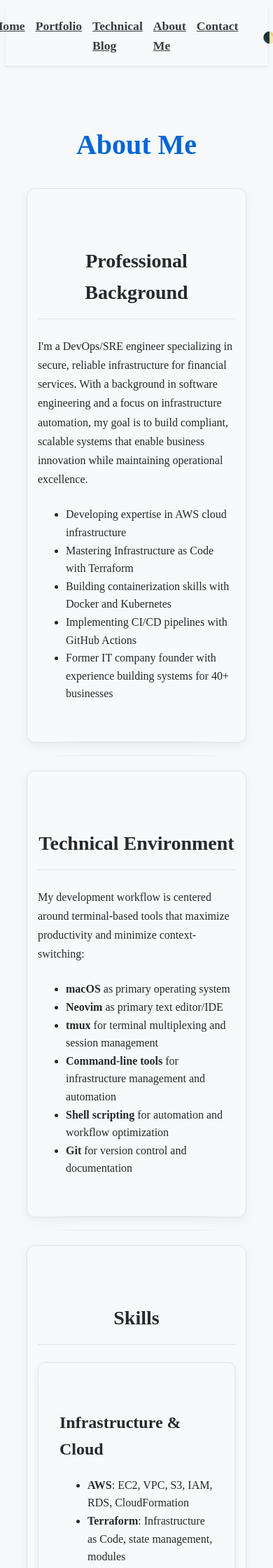
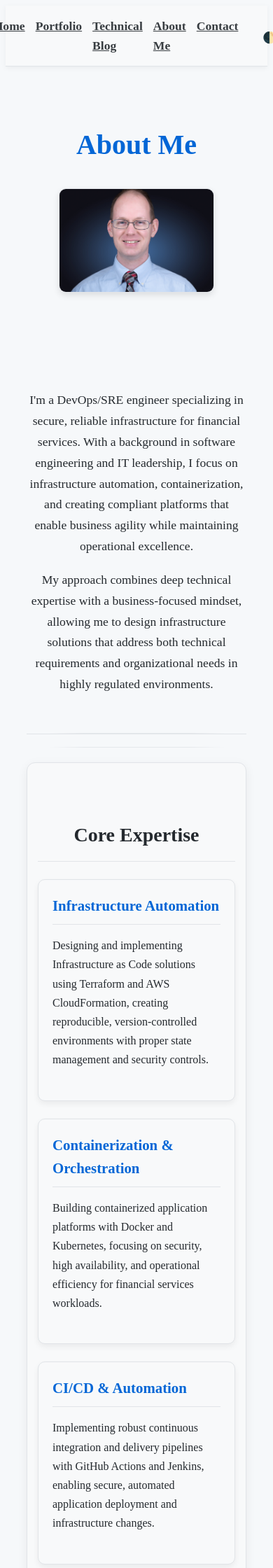
Before and after one commit to joshuamichaelhall/joshuamichaelhall.github.io, a Jekyll site: the page built from pages/about.md, in a window 390 px wide. Shown: the top 2240 px of the page at 70% size. Built offline with Jekyll 4.4.1, drawn with Linux system fonts in a browser that asks for light colours; nearby versions of some CDN libraries; some of the changed text lies outside the part shown.

Commit message:
update to remove salary

```diff
--- a/assets/main.scss
+++ b/assets/main.scss
@@ -1789,3 +1789,200 @@
     margin-top: 5px;
   }
 }
+
+/* Profile Styling */
+.profile-header {
+  display: flex;
+  gap: 30px;
+  margin-bottom: 40px;
+  padding-bottom: 40px;
+  border-bottom: 1px solid var(--border-color);
+}
+
+.profile-image {
+  flex: 0 0 220px;
+}
+
+.profile-image img {
+  width: 220px;
+  height: auto;
+  border-radius: 10px;
+  border: 1px solid var(--border-color);
+  box-shadow: 0 4px 10px rgba(0, 0, 0, 0.1);
+}
+
+.profile-summary {
+  flex: 1;
+}
+
+.profile-summary p {
+  margin-bottom: 15px;
+  line-height: 1.7;
+  font-size: 1.1rem;
+}
+
+/* Expertise Grid */
+.expertise-grid {
+  display: grid;
+  grid-template-columns: repeat(auto-fill, minmax(300px, 1fr));
+  gap: 25px;
+  margin-top: 20px;
+}
+
+.expertise-item {
+  background-color: var(--bg-content);
+  padding: 20px;
+  border-radius: 10px;
+  box-shadow: 0 4px 8px rgba(0, 0, 0, 0.06);
+  border: 1px solid var(--border-color);
+  transition: transform 0.3s ease, box-shadow 0.3s ease;
+}
+
+.expertise-item:hover {
+  transform: translateY(-5px);
+  box-shadow: 0 8px 16px rgba(0, 0, 0, 0.1);
+}
+
+.expertise-item h3 {
+  color: var(--primary-color);
+  margin-top: 0;
+  margin-bottom: 15px;
+  font-size: 1.3rem;
+  padding-bottom: 10px;
+  border-bottom: 1px solid var(--border-color);
+}
+
+/* Certifications Grid */
+.certifications-grid {
+  display: grid;
+  grid-template-columns: repeat(auto-fill, minmax(300px, 1fr));
+  gap: 25px;
+  margin-top: 20px;
+}
+
+.certification-item {
+  background-color: var(--bg-content);
+  padding: 20px;
+  border-radius: 10px;
+  box-shadow: 0 4px 8px rgba(0, 0, 0, 0.06);
+  border: 1px solid var(--border-color);
+  transition: transform 0.3s ease, box-shadow 0.3s ease;
+}
+
+.certification-item:hover {
+  transform: translateY(-5px);
+  box-shadow: 0 8px 16px rgba(0, 0, 0, 0.1);
+}
+
+.certification-item h3 {
+  color: var(--primary-color);
+  margin-top: 0;
+  margin-bottom: 5px;
+  font-size: 1.3rem;
+}
+
+.certification-status {
+  font-size: 0.9rem;
+  margin-bottom: 15px;
+  padding: 5px 10px;
+  display: inline-block;
+  border-radius: 4px;
+}
+
+.certification-item.completed .certification-status {
+  background-color: rgba(46, 164, 79, 0.15);
+  border: 1px solid rgba(46, 164, 79, 0.3);
+  color: #2ea44f;
+}
+
+.certification-item.upcoming .certification-status {
+  background-color: rgba(3, 102, 214, 0.15);
+  border: 1px solid rgba(3, 102, 214, 0.3);
+  color: #0366d6;
+}
+
+/* Career Development */
+.career-stage {
+  margin-bottom: 30px;
+  padding-bottom: 30px;
+  border-bottom: 1px solid var(--border-color);
+}
+
+.career-stage:last-child {
+  border-bottom: none;
+  padding-bottom: 0;
+  margin-bottom: 0;
+}
+
+.career-stage h3 {
+  color: var(--primary-color);
+  margin-bottom: 15px;
+  font-size: 1.4rem;
+}
+
+.career-stage ul {
+  padding-left: 20px;
+}
+
+.career-stage ul li {
+  margin-bottom: 10px;
+  line-height: 1.6;
+}
+
+/* Responsive adjustments */
+@media (max-width: 768px) {
+  .profile-header {
+    flex-direction: column;
+    align-items: center;
+    text-align: center;
+  }
+
+  .profile-image {
+    margin-bottom: 20px;
+  }
+
+  .expertise-grid,
+  .certifications-grid {
+    grid-template-columns: 1fr;
+  }
+}
+
+/* Fix code block styling */
+.post-content pre {
+  background-color: var(--code-bg);
+  border: 1px solid var(--border-color);
+  border-radius: 6px;
+  padding: 15px;
+  overflow-x: auto;
+  margin: 20px 0;
+}
+
+.post-content code,
+.post-content pre code {
+  font-family: 'Consolas', 'Monaco', 'Andale Mono', 'Ubuntu Mono', monospace;
+  font-size: 14px;
+  line-height: 1.5;
+  color: var(--text-color);
+}
+
+/* Dark theme adjustments */
+.dark-theme .post-content pre {
+  background-color: #1e2329;
+}
+
+.dark-theme .post-content code,
+.dark-theme .post-content pre code {
+  color: #c9d1d9;
+}
+
+/* Specifically for Prism syntax highlighting */
+pre[class*="language-"] {
+  font-size: 14px !important;
+  line-height: 1.5 !important;
+}
+
+code[class*="language-"] {
+  font-size: 14px !important;
+  line-height: 1.5 !important;
+  font-family: 'Consolas', 'Monaco', 'Andale Mono', 'Ubuntu Mono', monospace !important;
+}
--- a/pages/about.md
+++ b/pages/about.md
@@ -6,110 +6,124 @@
 
 # About Me
 
+<div class="profile-header with-divider">
+  <div class="profile-image">
+    <img src="/assets/images/profile.jpg" alt="Joshua Michael Hall" />
+  </div>
+  <div class="profile-summary">
+    <p>I'm a DevOps/SRE engineer specializing in secure, reliable infrastructure for financial services. With a background in software engineering and IT leadership, I focus on infrastructure automation, containerization, and creating compliant platforms that enable business agility while maintaining operational excellence.</p>
+    <p>My approach combines deep technical expertise with a business-focused mindset, allowing me to design infrastructure solutions that address both technical requirements and organizational needs in highly regulated environments.</p>
+  </div>
+</div>
+
 <div class="content-section with-divider">
-  <h2>Professional Background</h2>
-  <p>I'm a DevOps/SRE engineer specializing in secure, reliable infrastructure for financial services. With a background in software engineering and a focus on infrastructure automation, my goal is to build compliant, scalable systems that enable business innovation while maintaining operational excellence.</p>
-
-  <ul>
-    <li>Developing expertise in AWS cloud infrastructure</li>
-    <li>Mastering Infrastructure as Code with Terraform</li>
-    <li>Building containerization skills with Docker and Kubernetes</li>
-    <li>Implementing CI/CD pipelines with GitHub Actions</li>
-    <li>Former IT company founder with experience building systems for 40+ businesses</li>
-  </ul>
+  <h2>Core Expertise</h2>
+  <div class="expertise-grid">
+    <div class="expertise-item">
+      <h3>Infrastructure Automation</h3>
+      <p>Designing and implementing Infrastructure as Code solutions using Terraform and AWS CloudFormation, creating reproducible, version-controlled environments with proper state management and security controls.</p>
+    </div>
+    <div class="expertise-item">
+      <h3>Containerization & Orchestration</h3>
+      <p>Building containerized application platforms with Docker and Kubernetes, focusing on security, high availability, and operational efficiency for financial services workloads.</p>
+    </div>
+    <div class="expertise-item">
+      <h3>CI/CD & Automation</h3>
+      <p>Implementing robust continuous integration and delivery pipelines with GitHub Actions and Jenkins, enabling secure, automated application deployment and infrastructure changes.</p>
+    </div>
+    <div class="expertise-item">
+      <h3>Security & Compliance</h3>
+      <p>Integrating security throughout the infrastructure lifecycle with compliance-as-code approaches, automated security scanning, and audit-ready implementation for financial regulations.</p>
+    </div>
+  </div>
 </div>
 
 <div class="content-section with-divider">
   <h2>Technical Environment</h2>
   <p>My development workflow is centered around terminal-based tools that maximize productivity and minimize context-switching:</p>
   <ul>
-    <li><strong>macOS</strong> as primary operating system</li>
-    <li><strong>Neovim</strong> as primary text editor/IDE</li>
-    <li><strong>tmux</strong> for terminal multiplexing and session management</li>
+    <li><strong>macOS</strong> as primary operating system with <strong>Linux</strong> for server environments</li>
+    <li><strong>Neovim</strong> as primary text editor/IDE with custom configurations for infrastructure development</li>
+    <li><strong>tmux</strong> for terminal multiplexing and persistent session management</li>
     <li><strong>Command-line tools</strong> for infrastructure management and automation</li>
-    <li><strong>Shell scripting</strong> for automation and workflow optimization</li>
-    <li><strong>Git</strong> for version control and documentation</li>
+    <li><strong>Shell scripting</strong> and Python for infrastructure automation</li>
+    <li><strong>Git/GitHub</strong> for version control and documentation</li>
   </ul>
 </div>
 
 <div class="content-section with-divider">
   <h2>Skills</h2>
 
-  <div class="skill-category with-divider">
-    <h3>Infrastructure & Cloud</h3>
-    <ul>
-      <li><strong>AWS</strong>: EC2, VPC, S3, IAM, RDS, CloudFormation</li>
-      <li><strong>Terraform</strong>: Infrastructure as Code, state management, modules</li>
-      <li><strong>Docker</strong>: Containerization, image optimization, multi-stage builds</li>
-      <li><strong>Kubernetes</strong>: Deployments, services, RBAC, monitoring</li>
-      <li><strong>CI/CD</strong>: GitHub Actions, Jenkins, automated testing</li>
-    </ul>
-  </div>
+  {% include skills-list.html %}
+</div>
 
-  <div class="skill-category with-divider">
-    <h3>Security & Monitoring</h3>
-    <ul>
-      <li><strong>Cloud Security</strong>: IAM, security groups, network ACLs</li>
-      <li><strong>Compliance</strong>: Financial services regulatory requirements</li>
-      <li><strong>Monitoring</strong>: Prometheus, Grafana, alerting</li>
-      <li><strong>Logging</strong>: ELK stack, log aggregation</li>
-    </ul>
-  </div>
+<div class="content-section with-divider">
+  <h2>Certifications</h2>
 
-  <div class="skill-category">
-    <h3>Development</h3>
-    <ul>
-      <li><strong>Languages</strong>: Ruby, Python, Bash/Shell Scripting</li>
-      <li><strong>Version Control</strong>: Git, GitHub</li>
-      <li><strong>Testing</strong>: Automated infrastructure testing, integration testing</li>
-    </ul>
+  <div class="certifications-grid">
+    <div class="certification-item upcoming">
+      <h3>AWS Solutions Architect Associate</h3>
+      <p class="certification-status">In Progress - Targeted Q3 2025</p>
+      <p>Comprehensive knowledge of AWS services and architecture best practices for designing secure, scalable cloud solutions.</p>
+    </div>
+
+    <div class="certification-item upcoming">
+      <h3>HashiCorp Terraform Associate</h3>
+      <p class="certification-status">In Progress - Targeted Q4 2025</p>
+      <p>Demonstrating proficiency with Terraform for infrastructure provisioning, state management, and implementation best practices.</p>
+    </div>
+
+    <div class="certification-item upcoming">
+      <h3>Certified Kubernetes Administrator (CKA)</h3>
+      <p class="certification-status">Planned - Targeted Q1 2026</p>
+      <p>Advanced knowledge of Kubernetes architecture, installation, configuration, and management for production environments.</p>
+    </div>
   </div>
 </div>
 
 <div class="content-section with-divider">
-  <h2>Career Path</h2>
-  <p>My career development plan follows this trajectory:</p>
+  <h2>Career Development</h2>
 
   <div class="career-stage">
     <h3>Foundation Building (Current)</h3>
     <ul>
-      <li>Master core DevOps skills (AWS, Terraform, Docker, Linux)</li>
-      <li>Build production-grade portfolio projects</li>
-      <li>Earn key certifications (AWS Solutions Architect, Terraform Associate)</li>
-      <li>Develop specialized financial services knowledge</li>
+      <li>Mastering core DevOps skills (AWS, Terraform, Docker, Linux)</li>
+      <li>Building production-grade portfolio projects</li>
+      <li>Earning key certifications (AWS, Terraform)</li>
+      <li>Developing specialized financial services knowledge</li>
     </ul>
   </div>
 
   <div class="career-stage">
     <h3>Mid-Level Position (2025-2026)</h3>
     <ul>
-      <li>Secure mid-level DevOps Engineer role ($110-150K)</li>
-      <li>Apply skills in production environments</li>
-      <li>Expand platform engineering expertise</li>
-      <li>Deepen financial services domain knowledge</li>
+      <li>Implementing infrastructure automation in production environments</li>
+      <li>Expanding platform engineering expertise</li>
+      <li>Deepening financial services domain knowledge</li>
+      <li>Contributing to architectural decisions and security implementations</li>
     </ul>
   </div>
 
   <div class="career-stage">
     <h3>Senior Advancement (2027+)</h3>
     <ul>
-      <li>Progress to senior platform engineering roles</li>
-      <li>Focus on high-availability architecture</li>
-      <li>Specialize in financial compliance automation</li>
-      <li>Target top-tier compensation ($160-200K+)</li>
+      <li>Leading platform architecture and engineering efforts</li>
+      <li>Designing high-availability infrastructure</li>
+      <li>Specializing in financial compliance automation</li>
+      <li>Mentoring and technical leadership</li>
     </ul>
   </div>
 </div>
 
 <div class="content-section with-divider">
   <h2>Learning Philosophy</h2>
-  <p>I believe in:</p>
+  <p>My approach to professional development is guided by these principles:</p>
   <ul>
-    <li><strong>Mastery-based learning</strong>: Deep understanding over surface-level knowledge</li>
-    <li><strong>Fundamentals first</strong>: Building strong technical foundations</li>
-    <li><strong>Deliberate practice</strong>: Focused effort on specific skills</li>
-    <li><strong>Terminal-centric workflow</strong>: Efficiency and customization</li>
-    <li><strong>Long-term career strategy</strong>: Strategic skill development for high-value specialization</li>
+    <li><strong>Mastery-based learning</strong>: Focusing on deep understanding over surface-level knowledge</li>
+    <li><strong>Fundamentals first</strong>: Building strong technical foundations before adopting advanced tools</li>
+    <li><strong>Deliberate practice</strong>: Targeted effort on specific skills with continuous improvement</li>
+    <li><strong>Terminal-centric workflow</strong>: Maximizing efficiency through command-line expertise</li>
+    <li><strong>Strategic skill development</strong>: Building capabilities aligned with long-term career objectives</li>
   </ul>
 </div>
 
```
Also changed, not shown: _layouts/prism.html (added, +85 -0 lines), index.markdown (+3 -6 lines), JMH Profile Small.jpg (added), assets/images/profile.jpg (added).
